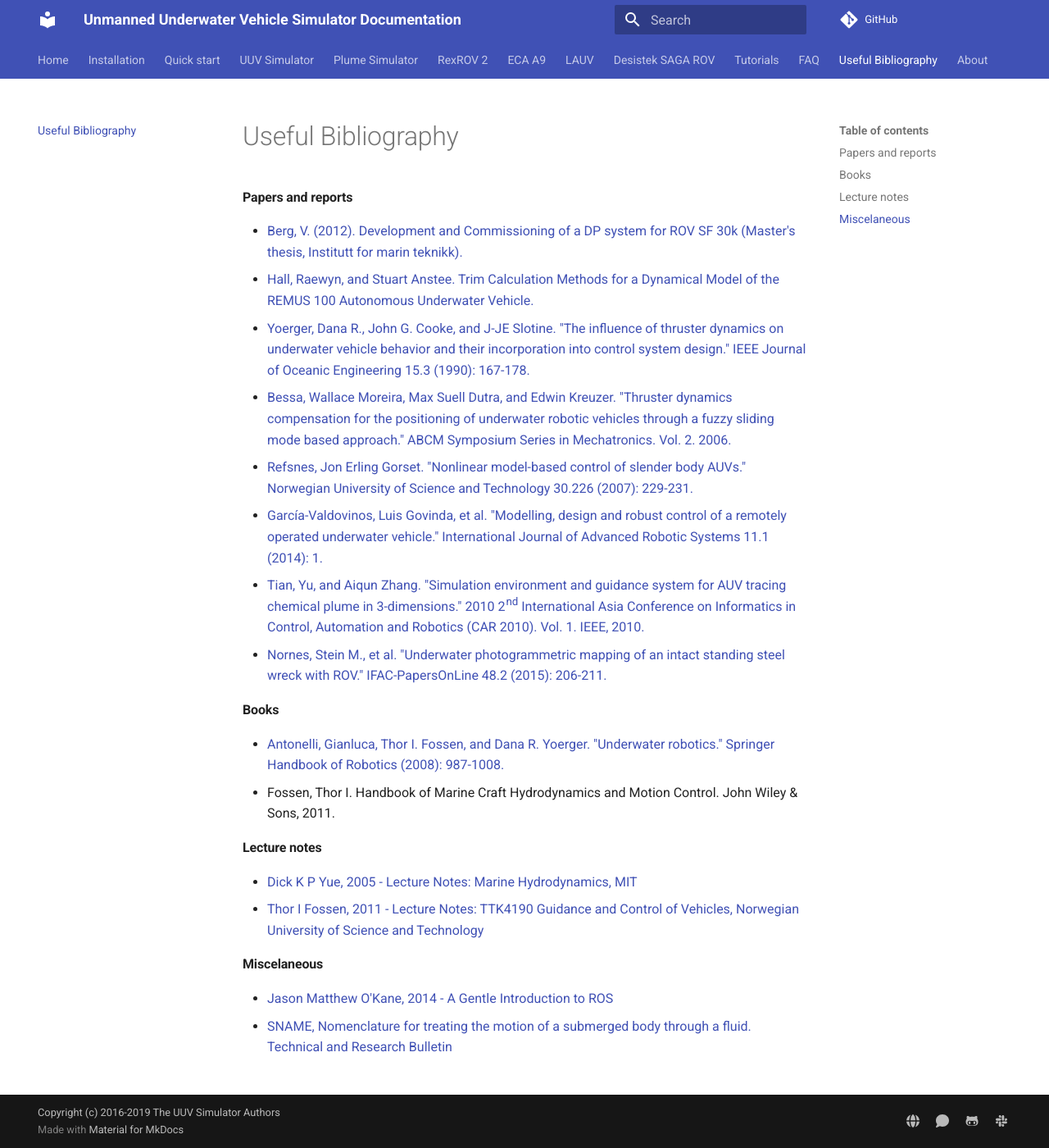
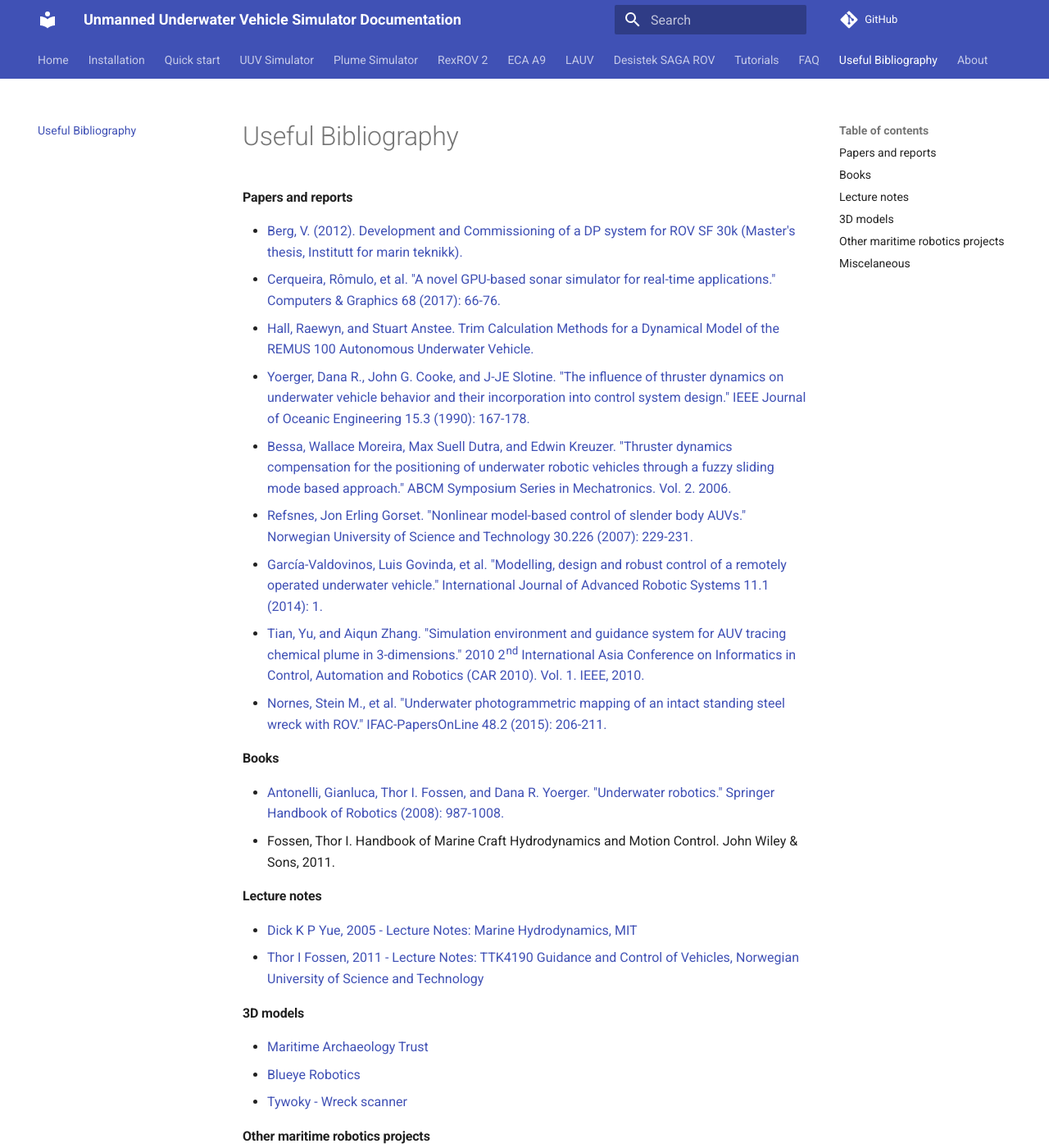
Before and after one commit to uuvsimulator/uuv_simulator_docs, an MkDocs documentation site: the page built from docs/bibliography.md, in a window 1280 px wide and 1400 px high. Shown: the whole window at 82% size. Built offline with MkDocs 1.6.1 and Material for MkDocs 9.7.7, drawn with Linux system fonts in a browser that asks for light colours; some of the changed text lies outside the part shown.

Commit message:
Add more sources for 3D models and other projects
Signed-off-by: Musa Morena Marcusso Manhaes <Musa.Marcusso@de.bosch.com>

```diff
--- a/docs/bibliography.md
+++ b/docs/bibliography.md
@@ -1,6 +1,7 @@
 # Papers and reports
 
 - [Berg, V. (2012). Development and Commissioning of a DP system for ROV SF 30k (Master's thesis, Institutt for marin teknikk).](https://brage.bibsys.no/xmlui/handle/11250/238170?locale-attribute=no)
+- [Cerqueira, Rômulo, et al. "A novel GPU-based sonar simulator for real-time applications." Computers & Graphics 68 (2017): 66-76.](https://www.sciencedirect.com/science/article/pii/S0097849317301371)
 - [Hall, Raewyn, and Stuart Anstee. Trim Calculation Methods for a Dynamical Model of the REMUS 100 Autonomous Underwater Vehicle.](http://dspace.dsto.defence.gov.au/dspace/handle/1947/10167})
 - [Yoerger, Dana R., John G. Cooke, and J-JE Slotine. "The influence of thruster dynamics on underwater vehicle behavior and their incorporation into control system design." IEEE Journal of Oceanic Engineering 15.3 (1990): 167-178.](http://dx.doi.org/10.1109/48.107145)
 - [Bessa, Wallace Moreira, Max Suell Dutra, and Edwin Kreuzer. "Thruster dynamics compensation for the positioning of underwater robotic vehicles through a fuzzy sliding mode based approach." ABCM Symposium Series in Mechatronics. Vol. 2. 2006.](http://www.abcm.org.br/symposium-series/SSM_Vol2/Section_IX_Submarine_Robotics/SSM2_IX_01.pdf)
@@ -19,6 +20,18 @@
 - [Dick K P Yue, 2005 - Lecture Notes: Marine Hydrodynamics, MIT](https://ocw.mit.edu/courses/mechanical-engineering/2-20-marine-hydrodynamics-13-021-spring-2005)
 - [Thor I Fossen, 2011 - Lecture Notes: TTK4190 Guidance and Control of Vehicles, Norwegian University of Science and Technology](http://www.fossen.biz/wiley/)
 
+# 3D models
+
+- [Maritime Archaeology Trust](https://sketchfab.com/maritimearchaeologytrust)
+- [Blueye Robotics](https://sketchfab.com/blueyerobotics)
+- [Tywoky - Wreck scanner](https://sketchfab.com/tywoky)
+
+# Other maritime robotics projects
+
+- [UWSim - The UnderWater Simulator](http://www.irs.uji.es/uwsim/)
+- [Virtual RobotX (VRX)](https://bitbucket.org/osrf/vrx)
+- [Imaging sonar simulator](https://github.com/romulogcerqueira/sonar_simulation-buildconf/)
+
 # Miscelaneous
 
 - [Jason Matthew O'Kane, 2014 - A Gentle Introduction to ROS](https://cse.sc.edu/~jokane/agitr/agitr-letter.pdf)
```
